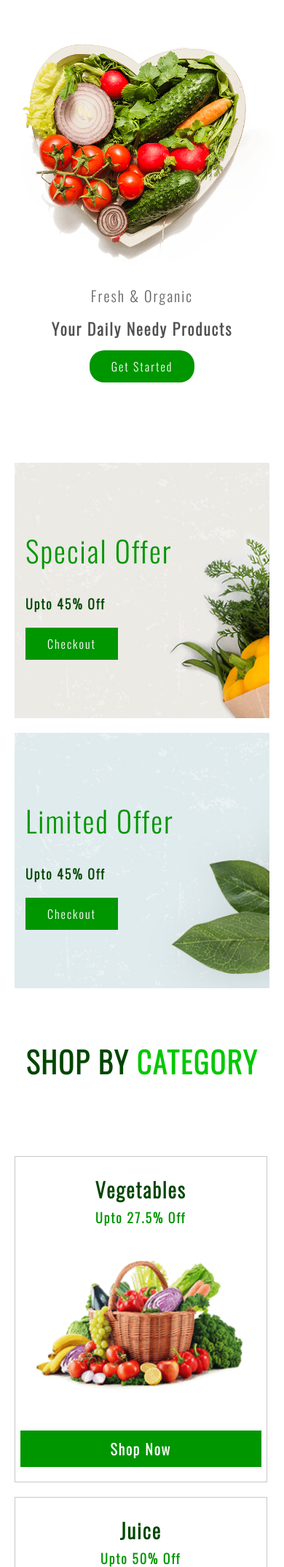
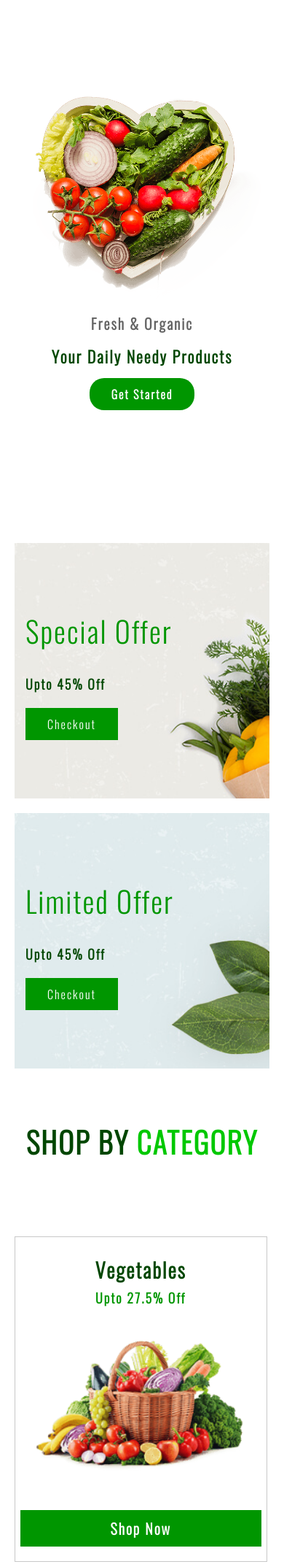
Before and after one commit to mistersakil/grocery-landing-page-using-html-css-js, a PHP site: page / in a window 390 px wide. Shown: the part 130-2277 px from the top of the page at 73% size. Run offline with PHP 8.4, Linux system fonts and the light colour scheme.

Commit message:
fixed few responsive issues on homeSection

```diff
--- a/css/responsive.css
+++ b/css/responsive.css
@@ -109,10 +109,17 @@
 /* Home Section */
 @media screen and (max-width: 1200px) {
   .home {
-    width: 100%;
-    padding: 8rem 2rem 3rem 1rem;
+    margin: 0 2rem;
   }
-  .home .container .image {
+
+  .home .container .content .title {
+    font-size: 4rem;
+    color: var(--green100);
+    padding: 4rem 0;
+    line-height: 6rem;
+    font-weight: 600;
+  }
+  .home .container .figure {
     flex: 1 1 50%;
   }
   .home .container .content {
@@ -120,13 +127,17 @@
   }
   .home .container .content .title {
     font-size: 4rem;
-    color: var(--black80);
     padding: 3rem 0;
     line-height: 4rem;
   }
+  .home .container .content .subTitle {
+    color: var(--green150);
+
+    text-shadow: none;
+  }
 }
 @media screen and (max-width: 1000px) {
-  .home .container .image {
+  .home .container .figure {
     flex: 1 1 45%;
   }
   .home .container .content .title {
@@ -134,7 +145,7 @@
   }
 }
 @media screen and (max-width: 800px) {
-  .home .container .image {
+  .home .container .figure {
     flex: 1 1 40%;
   }
   .home .container .content .subTitle {
@@ -155,7 +166,7 @@
     align-items: center;
     flex-wrap: wrap;
   }
-  .home .container .image {
+  .home .container .figure {
     flex: 1 1 40%;
   }
   .home .container .content .subTitle {
@@ -173,7 +184,7 @@
     align-items: center;
     flex-wrap: wrap;
   }
-  .home .container .image {
+  .home .container .figure {
     flex: 1 1 40%;
   }
   .home .container .content .subTitle {
@@ -237,6 +248,12 @@
     font-weight: 700;
   }
 }
+@media screen and (max-width: 300px) {
+  .category .sectionTitle {
+    font-weight: 400;
+    font-size: 3rem;
+  }
+}
 
 /* End: Category Section */
 
--- a/css/style.css
+++ b/css/style.css
@@ -151,24 +151,29 @@
 
 /* Home Section */
 .home {
-  width: 100%;
-  padding: 8rem 14rem 3rem 14rem;
+  position: relative;
+  margin: 0 18rem;
+  height: calc(100vh - 150px);
+  display: flex;
+  align-items: center;
+  justify-content: space-between;
 }
+
 .home .container {
   display: flex;
   flex-direction: row;
   align-items: center;
   justify-content: space-between;
-  flex-wrap: nowrap;
+  flex-wrap: wrap;
+  flex-basis: 100%;
+}
+.home .container .figure {
+  flex: 1 1 40%;
+}
+.home .container .figure .img {
   width: 100%;
 }
-.home .container .image {
-  flex: 1 1 40%;
-}
-.home .container .image .img {
-  width: 100%;
-}
-.home .container .image .img:hover {
+.home .container .figure .img:hover {
   transform: scale(1.1);
 }
 .home .container .content {
@@ -177,21 +182,25 @@
   flex-wrap: wrap;
   flex-direction: column;
   align-items: center;
+  justify-content: flex-end;
+  z-index: 9;
 }
 .home .container .content .subTitle {
-  font-size: 3rem;
+  font-size: 4.5rem;
   color: var(--green150);
+  font-weight: 700;
 }
 .home .container .content .title {
-  font-size: 4rem;
+  font-size: 5rem;
   color: var(--green100);
   padding: 4rem 0;
-  line-height: 6rem;
-  font-weight: 600;
+  line-height: 10rem;
+  font-weight: 900;
 }
 .home .container .content .btn {
   background: var(--green150);
   color: var(--white);
+  font-weight: 700;
 }
 
 .home .container .content .btn:hover {
--- a/index.html
+++ b/index.html
@@ -63,7 +63,7 @@
     <!-- Home Section -->
     <section id="home" class="home">
       <div class="container">
-        <figure class="image">
+        <figure class="figure">
           <img class="img" src="./images/home-img.png" alt="home-img" />
         </figure>
         <article class="content">
```
